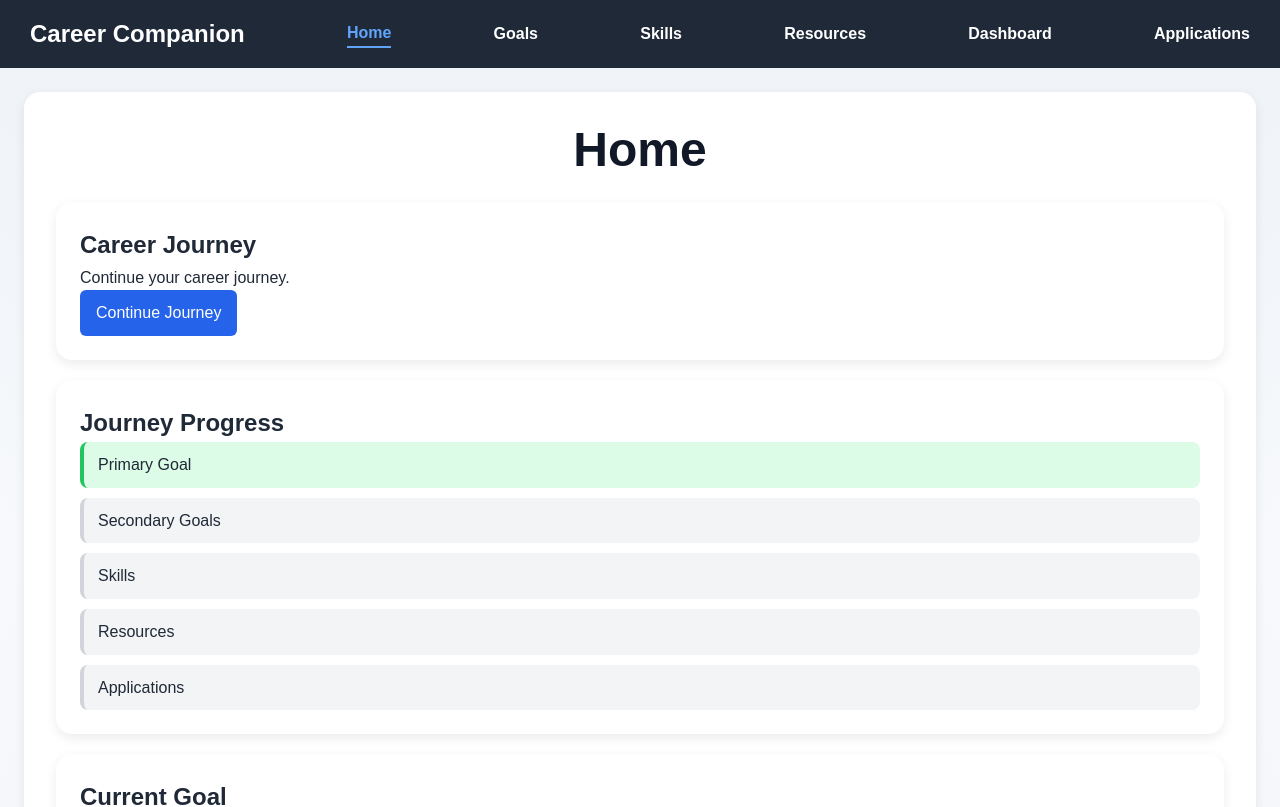
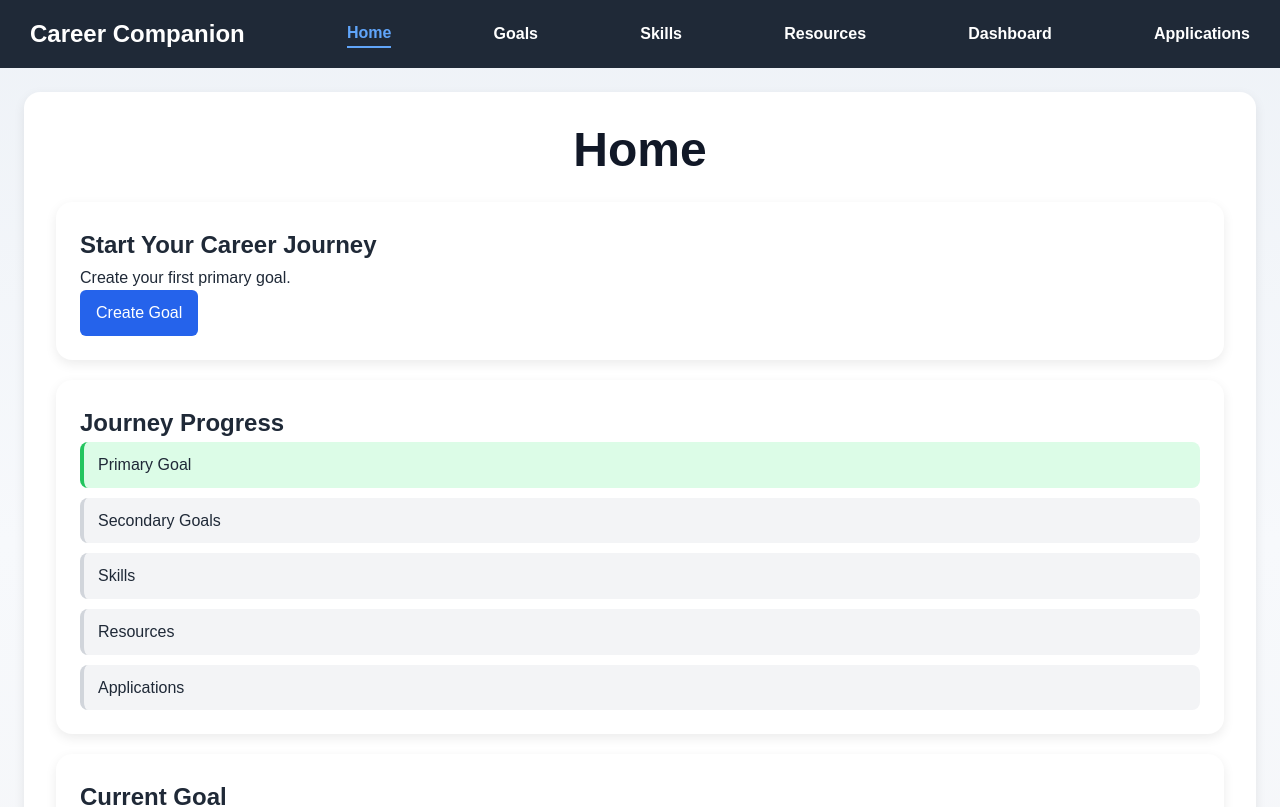
Before and after one commit to SriHarishVel/Career-Companion, a React (Vite) app in the folder frontend/: page / in a window 1280 px wide. Shown: the top 807 px of the page. Built offline with nearby package versions, Linux system fonts and the light colour scheme.

Commit message:
Create home page with career journey summary

```diff
--- a/frontend/src/pages/Home/index.css
+++ b/frontend/src/pages/Home/index.css
@@ -37,3 +37,20 @@
     background: #dcfce7;
     border-left-color: #22c55e;
 }
+
+.secondary-goals {
+    margin-top: 20px;
+}
+
+.secondary-goal {
+    padding: 12px;
+    margin-top: 10px;
+    border-radius: 8px;
+    background: #f8fafc;
+    border-left: 4px solid #2563eb;
+}
+
+.secondary-goal p {
+    margin: 6px 0 0;
+    font-size: 14px;
+}
--- a/frontend/src/pages/Home/index.jsx
+++ b/frontend/src/pages/Home/index.jsx
@@ -1,6 +1,21 @@
 import "./index.css";
 
 function Home() {
+    const goals = JSON.parse(localStorage.getItem("goals")) || [];
+
+    const primaryGoal = goals.find(goal => goal.goalType === "Primary");
+
+    const secondaryGoals =
+    goals.filter(
+        goal =>
+            goal.goalType === "Secondary" &&
+            goal.parentGoalId === primaryGoal?.id
+    );
+
+    const completedSecondaryGoals =
+    secondaryGoals.filter(
+        goal => goal.completed
+    ).length;
 
     return (
         <div className="container">
@@ -10,15 +25,39 @@ function Home() {
             <div className="home-grid">
 
                 <div className="home-card">
-                    <h2>Career Journey</h2>
+                   {primaryGoal ? (
+                        <>
+                            <h2>Current Goal</h2>
 
-                    <p>
-                        Continue your career journey.
-                    </p>
+                            <h3>{primaryGoal.title}</h3>
 
-                    <button>
-                        Continue Journey
-                    </button>
+                            <p>
+                                Progress: {primaryGoal.progress}%
+                            </p>
+
+                            <p>
+                                Secondary Goals:
+                                {" "}
+                                {completedSecondaryGoals}
+                                {" / "}
+                                {secondaryGoals.length}
+                                {" "}
+                                completed
+                            </p>
+
+                            <button>
+                                Continue Journey
+                            </button>
+                        </>
+                    ) : (
+                        <>
+                            <h2>Start Your Career Journey</h2>
+
+                            <p>Create your first primary goal.</p>
+
+                            <button>Create Goal</button>
+                        </>
+                    )}
                 </div>
 
                 <div className="home-card">
```
